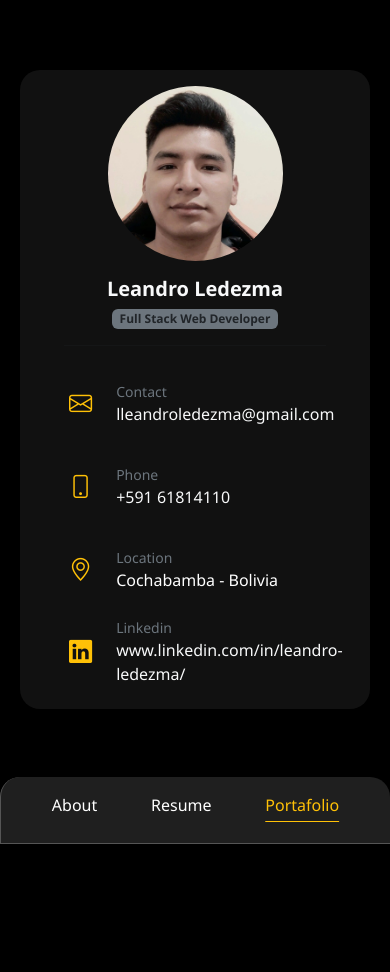
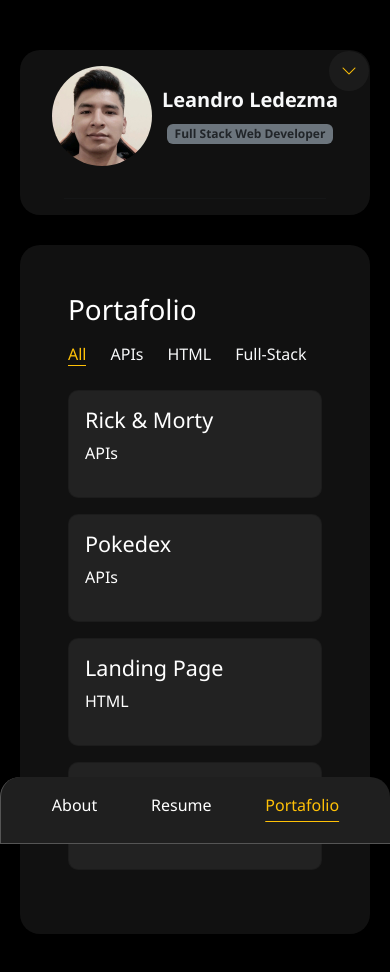
Before and after one commit to Luis-Led/leandro-ledezma-portafolio, a Vue app: page /#/portafolio in a window 390 px wide. Shown: the top 972 px of the page. Before the commit the page ends 844 px from the top, so only its background shows below. Built offline with nearby package versions, Linux system fonts and the light colour scheme.

Commit message:
actualizacion de portafolio

```diff
--- a/index.html
+++ b/index.html
@@ -7,6 +7,7 @@
     <title>Vite App</title>
     <!-- Iconos de bootstrap -->
     <link rel="stylesheet" href="https://cdn.jsdelivr.net/npm/bootstrap-icons@1.13.1/font/bootstrap-icons.min.css">
+    <!-- Estilos de bootstrap -->
     <link href="https://cdn.jsdelivr.net/npm/bootstrap@5.3.8/dist/css/bootstrap.min.css" rel="stylesheet" integrity="sha384-sRIl4kxILFvY47J16cr9ZwB07vP4J8+LH7qKQnuqkuIAvNWLzeN8tE5YBujZqJLB" crossorigin="anonymous">
   </head>
   <body>
--- a/src/App.vue
+++ b/src/App.vue
@@ -45,6 +45,7 @@ import { useRouter } from "vue-router";
 }
 .sidebar-area{
     grid-area: aside;
+
 }
 .main-area{
     grid-area: main;
@@ -81,6 +82,21 @@ import { useRouter } from "vue-router";
     }
 
 }
+@media (max-width:992px){
+    .container{
+        grid-template-areas:
+        "aside"
+        "main";
+        grid-template-columns: 1fr;
+        grid-template-rows: 2fr;
+
+        margin: 0 auto;
+    }
+    .sidebar-area{
+      position: relative;
+      margin: 0 0 20px 0;
+    }
+}
 
 
 </style>
--- a/src/components/Menu.vue
+++ b/src/components/Menu.vue
@@ -67,4 +67,27 @@ a:hover{
     }
 }
 
+@media (max-width: 992px) {
+    nav {
+
+        border-radius: 20px 20px 0 0;
+        /* position: static; */
+        position: fixed;
+        bottom: 0;
+        width: 100%;
+        top: auto;
+        display: flex;
+        justify-content: space-around;
+    }
+    ul {
+        width: 100%;
+        justify-content: space-around;
+        padding: 10px;
+        gap: 0;
+    }
+    .main-content {
+    padding-bottom: 20px;
+    }
+}
+
 </style>
--- a/src/components/Sidebar.vue
+++ b/src/components/Sidebar.vue
@@ -1,14 +1,47 @@
+<script setup>
+import { ref, onMounted, onUnmounted } from "vue";
+
+const mostrar = ref(true);
+
+const actualizarVista = () => {
+  if (window.innerWidth <= 768|| window.innerWidth <= 992) {
+    mostrar.value = false;
+  } else {
+    mostrar.value = true;
+  }
+};
+
+onMounted(() => {
+  actualizarVista(); // Estado inicial
+  window.addEventListener("resize", actualizarVista);
+});
+
+onUnmounted(() => {
+  window.removeEventListener("resize", actualizarVista);
+});
+</script>
+
 <template>
   <aside class="d-flex flex-column align-items-center">
+    <div class="menu text-center">
       <img src="./../images/1735842047049.jpeg" class="avatar w-50 rounded-circle mb-3 mt-3" alt="Mi foto">
+      <div class="menu-body">
         <h5 class="fw-bold text-light">Leandro Ledezma</h5>
         <span class="badge bg-secondary text-dark">Full Stack Web Developer</span>
+      </div>
+    </div>
     <hr class="w-75">
-    <ul class="list-unstyled ">
+
+    <button class="btn text-warning btn-toggle border-0 flecha" @click="mostrar = !mostrar">
+      <i :class="mostrar ? 'bi bi-chevron-up' : 'bi bi-chevron-down'"></i>
+    </button>
+
+    <Transition name="desplegar">
+      <ul class="list-unstyled" v-if="mostrar">
 
         <li class="d-flex align-items-center">
           <i class="bi bi-envelope text-warning m-4 fs-3"></i>
-        <div>
+          <div >
             <span class="d-block text-secondary small">Contact</span>
             <a href=" mailto: lleandroledezma@gmail.com" target="new_blank"
               class="text-decoration-none text-light">lleandroledezma@gmail.com</a><!--agrega tu correo -->
@@ -38,25 +71,102 @@
           <div>
             <span class="d-block text-secondary small">Linkedin</span>
             <a href="https://www.linkedin.com/in/leandro-ledezma/" target="new_blank"
-            class="text-decoration-none text-light">www.linkedin.com/in/leandro-ledezma/</a>
+              class="text-decoration-none text-light">linkedin.com/in/leandro-ledezma/</a>
           </div>
         </li>
       </ul>
+    </Transition>
   </aside>
 
 </template>
+
 <style scoped>
-
-aside{
+aside {
   background-color: #111111;
   border-radius: 20px;
   position: sticky;
-    top: 20px; /* Distancia desde la parte superior */
+  top: 20px;
+  /* Distancia desde la parte superior */
   align-self: start;
 }
-aside ul li{
+
+aside ul li {
   max-width: 300px;
   color: white;
 }
 
+.btn-toggle {
+  display: none;
+}
+
+@media (max-width:768px){
+
+    aside{
+        position: relative;
+        top: 0;
+    }
+
+    .btn-toggle{
+        display: block;
+        position: absolute;
+        top: 1px !important ;
+        right: 1px !important;
+        background: #1b1b1b;
+        border: 1px solid #444;
+        width: 40px;
+        height: 40px;
+        z-index: 10;
+        border-radius: 20px;
+
+    }
+    aside .avatar{
+        width: 100px !important;
+    }
+    aside .menu{
+      display: flex;
+      align-items: center;
+      gap: 10px;
+    }
+
+}
+
+@media (max-width:992px){
+
+    aside{
+        position: relative;
+        top: 0;
+    }
+
+    .btn-toggle{
+        display: block;
+        position: absolute;
+        top: 15px;
+        right: 15px;
+        background: #1b1b1b;
+        border: 1px solid #444;
+        width: 40px;
+        height: 40px;
+        z-index: 10;
+
+    }
+}
+
+
+
+.desplegar-enter-active,
+.desplegar-leave-active {
+  transition: opacity .5s ease, transform .5s ease;
+}
+
+.desplegar-enter-from,
+.desplegar-leave-to {
+  opacity: 0;
+  transform: translateY(-15px);
+}
+
+.desplegar-enter-to,
+.desplegar-leave-from {
+  opacity: 1;
+  transform: translateY(0);
+}
 </style>
--- a/src/views/PortafolioView.vue
+++ b/src/views/PortafolioView.vue
@@ -1 +1,120 @@
-<template></template>
+<script setup>
+import { ref, computed } from "vue";
+const categoriaSelecionada = ref('All');
+const categorias = ref(['All', 'APIs', 'HTML', 'Full-Stack']);
+
+const proyectos = [
+    {
+        id: 1,
+        nombre: "Rick & Morty",
+        categoria: "APIs",
+    },
+    {
+        id: 2,
+        nombre: "Pokedex",
+        categoria: "APIs",
+    },
+    {
+        id: 3,
+        nombre: "Landing Page",
+        categoria: "HTML",
+    },
+    {
+        id: 4,
+        nombre: "Sistema de ventas",
+        categoria: "Full-Stack",
+    },
+];
+const proyectosFiltrados = computed(() => {
+        if(categoriaSelecionada.value === 'All') {
+            return proyectos;
+        }
+        return proyectos.filter(
+            proyecto => proyecto.categoria === categoriaSelecionada.value
+        );
+});
+</script>
+
+<template>
+    <main>
+        <section class="about-content px-5 py-5">
+            <!-- <Menu/> -->
+            <h1>Portafolio</h1>
+            <div class="row">
+                <div class="col-12">
+                    <nav>
+                        <ul class="list-unstyled d-flex gap-4 mt-2">
+                            <!-- <li>
+                                <a class=" text-decoration-none text-light "
+                                    :class="categoriaSelecionada === 'APIs' ? 'activo' : 'normal'"
+                                    @click="categoriaSelecionada = 'APIs'">APIs</a>
+                            </li>
+                            <li>
+                                <a class="text-decoration-none text-light"
+                                    :class="categoriaSelecionada === 'HTML' ? 'activo' : 'normal'"
+                                    @click="categoriaSelecionada = 'HTML'">HTML</a>
+                            </li>
+                            <li>
+                                <a class="text-decoration-none text-light"
+                                    :class="categoriaSelecionada === 'Full-Stack' ? 'activo' : 'normal'"
+                                    @click="categoriaSelecionada = 'Full-Stack'">Full-Stack</a>
+                            </li> -->
+
+                            <li v-for="categoria in categorias" :key="categoria">
+                                <a class="text-decoration-none text-light" :class="{ activo: categoriaSelecionada===categoria}" @click="categoriaSelecionada = categoria">
+                                    {{ categoria }}
+                                </a>
+                            </li>
+                        </ul>
+                    </nav>
+
+                    <div class="row mt-4">
+                        <div class="col-md-4 mb-3" v-for="proyecto in proyectosFiltrados" :key="proyecto.id">
+                            <div class="card p-3">
+                                <h4>{{ proyecto.nombre }}</h4>
+                                <p>{{ proyecto.categoria }}</p>
+                            </div>
+                        </div>
+                    </div>
+                </div>
+            </div>
+        </section>
+    </main>
+</template>
+
+<style scoped>
+main {
+    background-color: #111111;
+    border-radius: 20px;
+    color: white;
+    position: relative;
+}
+
+.normal {
+    background: transparent;
+    /* color: white; */
+    border-radius: 0px;
+
+}
+
+.activo {
+
+    color: #FFC107 !important;
+    border-bottom: 1px solid #FFC107;
+    border-radius: 0px;
+}
+
+.card {
+    background: #222;
+    color: white;
+    border-radius: 10px;
+}
+
+nav ul li a {
+    cursor: pointer;
+}
+
+nav ul li a:not(.activo):hover {
+    color: rgb(158, 158, 158) !important;
+}
+</style>
--- a/src/views/ResumeView.vue
+++ b/src/views/ResumeView.vue
@@ -1,6 +1,6 @@
 <template>
-  <section class="content text-white py-5">
-        <h2 class="mb-4">Resume</h2>
+  <section class="content text-white py-5 px-5">
+        <h1 class="mb-4">Resume</h1>
 
         <ul class="list-unstyled mt-4 text-start timeline ">
           <li class="d-flex wrap align-items-center">
```
Also changed, not shown: src/views/AboutView.vue (+4 -4 lines). Lines whose indentation alone changed are shown as unchanged.
